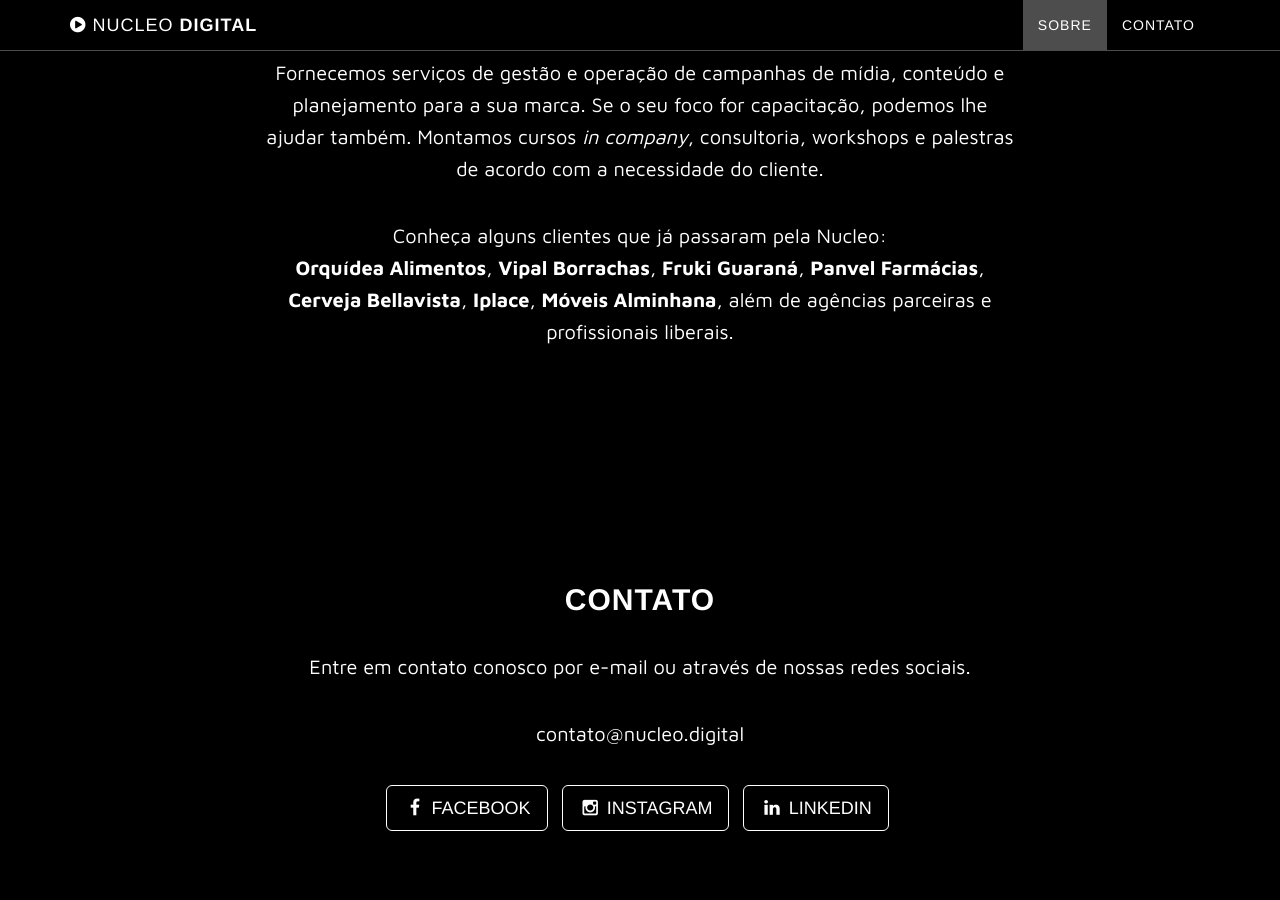
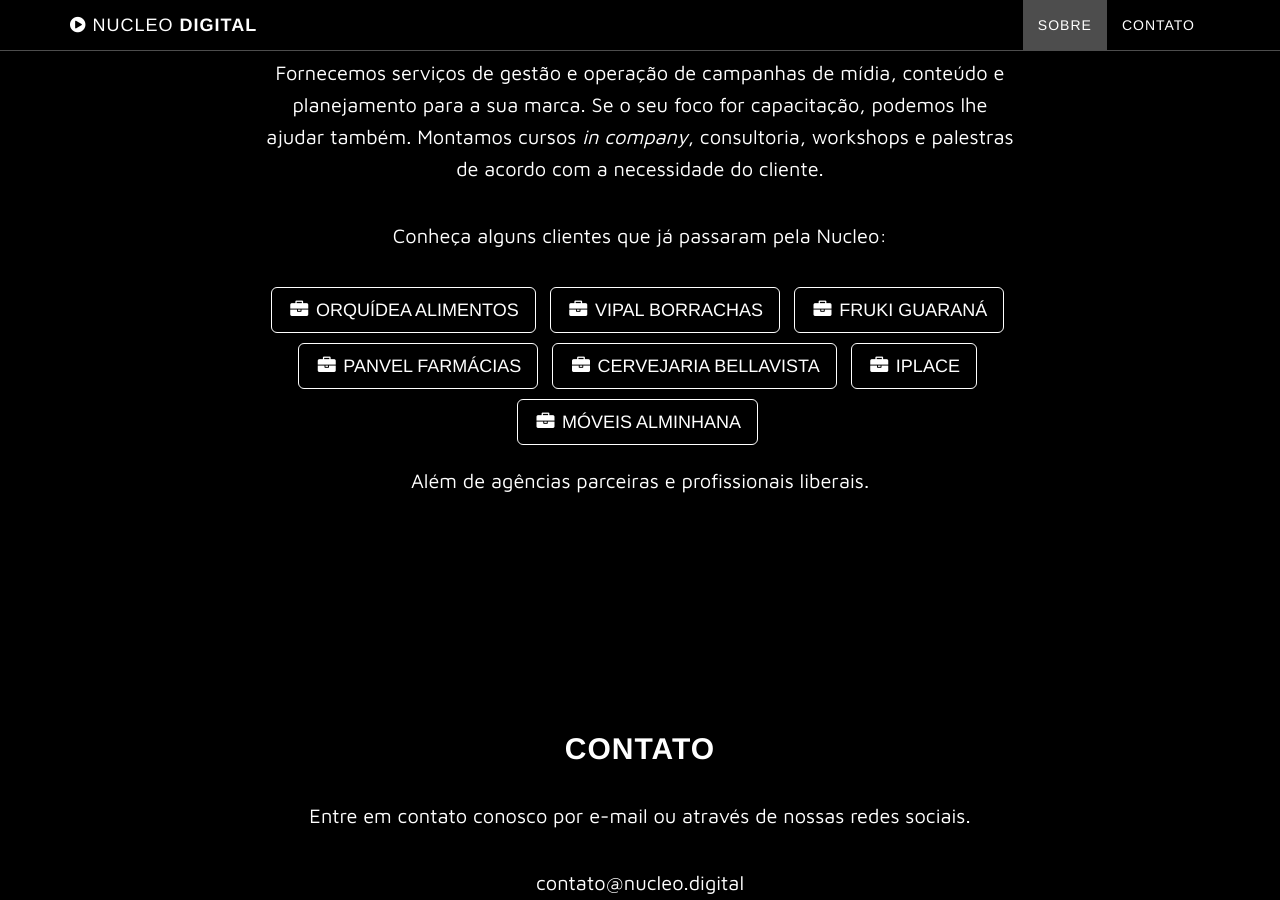
Before and after one commit to nucleodigital-hub/nucleodigital-hub.github.io, a Jekyll site: the page built from index.html, in a window 1280 px wide and 900 px high, scrolled down 1242 px. Built offline with Jekyll 4.4.1, drawn with Linux system fonts in a browser that asks for light colours.

Commit message:
Making customers list configurable

```diff
--- a/_config.yml
+++ b/_config.yml
@@ -23,6 +23,22 @@
   - title: linkedin
     url: https://www.linkedin.com/company/digital-nucleo
 
+customers:
+  - title: Orquídea Alimentos
+    url:
+  - title: Vipal Borrachas
+    url:
+  - title: Fruki Guaraná
+    url:
+  - title: Panvel Farmácias
+    url:
+  - title: Cervejaria Bellavista
+    url:
+  - title: iPlace
+    url:
+  - title: Móveis Alminhana
+    url:
+
 # Build settings
 markdown: kramdown
 permalink: pretty
--- a/_includes/about.html
+++ b/_includes/about.html
@@ -8,7 +8,14 @@
                 <p>Fornecemos serviços de gestão e operação de campanhas de mídia, conteúdo e planejamento para a sua marca.
                 Se o seu foco for capacitação, podemos lhe ajudar também. Montamos cursos <i>in company</i>, consultoria, workshops e palestras de acordo com a necessidade do cliente.</p>
                 <p>Conheça alguns clientes que já passaram pela Nucleo:</br>
-                    <b>Orquídea Alimentos</b>, <b>Vipal Borrachas</b>, <b>Fruki Guaraná</b>, <b>Panvel Farmácias</b>, <b>Cerveja Bellavista</b>, <b>Iplace</b>, <b>Móveis Alminhana</b>, além de agências parceiras e profissionais liberais.</p>
+                <ul class="list-inline">
+                    {% for customer in site.customers %}
+                    <li>
+                        <a href="" target="_blank" class="btn btn-default btn-lg"><i class="fa fa-briefcase fa-fw"></i> <span class="network-name">{{ customer.title }}</span></a>
+                    </li>
+                    {% endfor %}
+                </ul>
+                <p>Além de agências parceiras e profissionais liberais.</p>
             </div>
         </div>
     </section>
--- a/_includes/css/grayscale.css
+++ b/_includes/css/grayscale.css
@@ -379,3 +379,7 @@
     margin-right: auto;
     width: 50%;
   }
+
+.list-inline > li {
+    padding-bottom: 10px
+}
```
